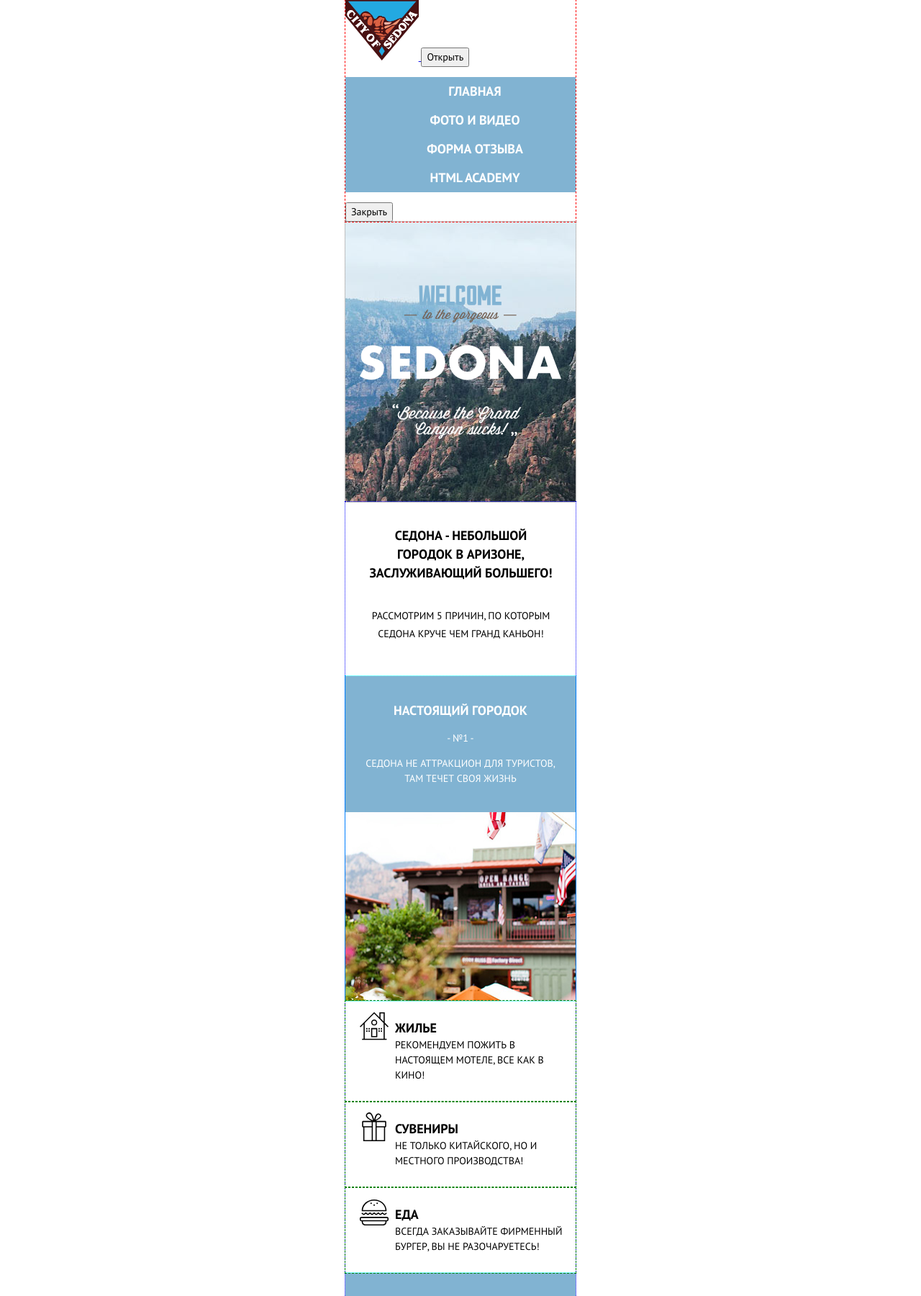
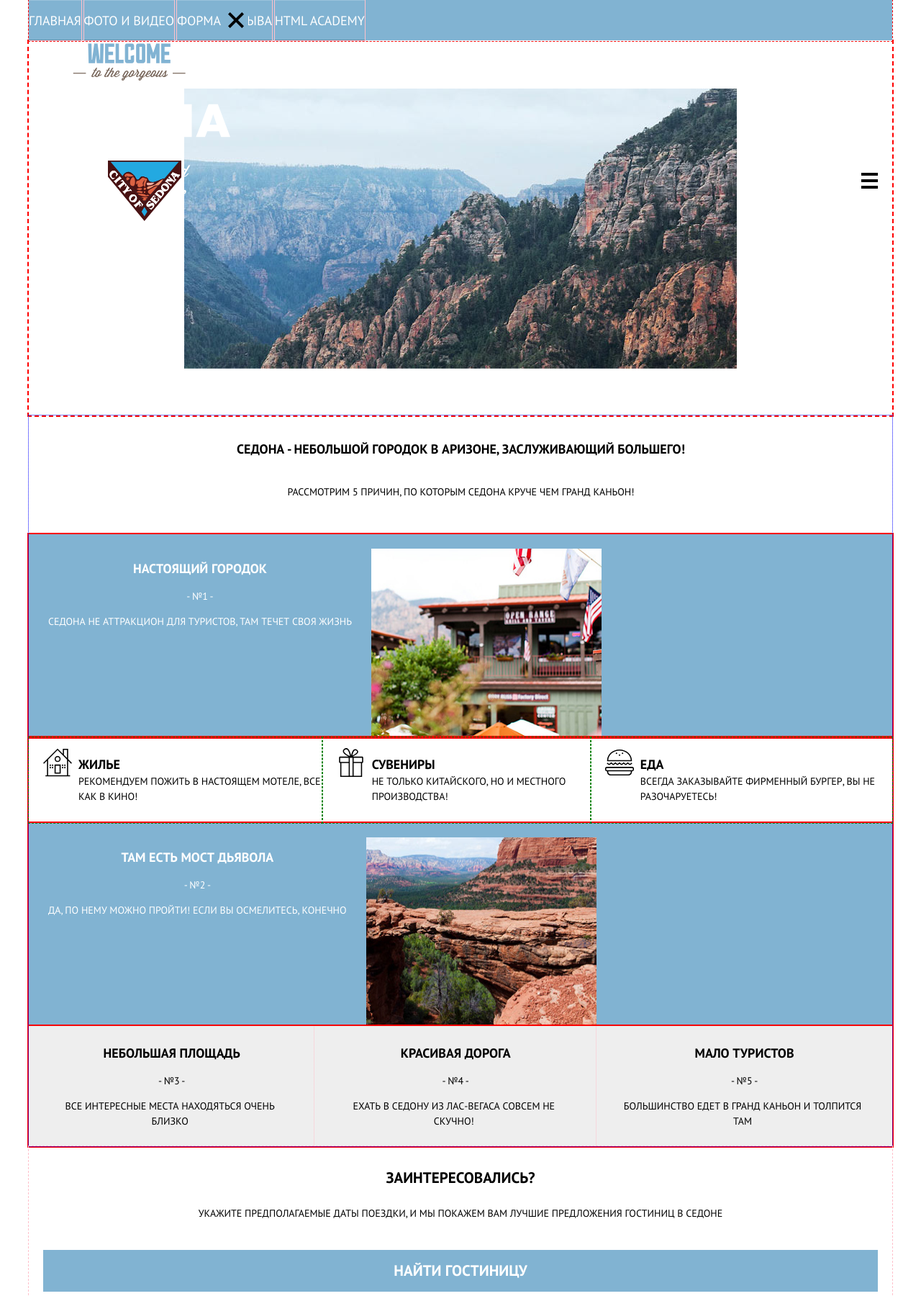
Before and after one commit to mchsherbakov/348269-sedona, a website: page index.html in a window 1280 px wide. Shown: the top 1800 px of the page at 72% size. Drawn offline with nearby package versions, Linux system fonts and the light colour scheme; files that its build step writes are made by us from their sources.

Commit message:
Задание 16

```diff
--- a/index.html
+++ b/index.html
@@ -13,7 +13,7 @@
         <a href="#" class="sedona-logo">
             <img src="img/logo-sedona-mobile.svg" alt="picture-0">
         </a>
-        <button type="button" class="btn-menu">Открыть</button>
+        <button type="button" class="btn-menu btn-menu--menu-icon"><img src="img/icon-menu.svg" alt="icon-menu"></button>
         <nav class="menu">
             <ul class="menu-list">
                 <li class="menu-list__item">
@@ -30,7 +30,7 @@
                 </li>
             </ul>
         </nav>
-        <button type="button" class="btn-menu">Закрыть</button>
+        <button type="button" class="btn-menu btn-menu--close"><img src="img/icon-cross.svg" alt="icon-cross"></button>
     </header>
 
     <section class="intro">
@@ -40,52 +40,60 @@
     </section>
 
     <section class="advantages">
-
+        <div class="advantages-title">
             <h1 class="advantages__title">Седона - небольшой городок в аризоне, заслуживающий большего!</h1>
             <p class="advantages__desc">Рассмотрим 5 причин, по которым седона круче чем гранд каньон!</p>
-
+        </div>
         <div class="advantages-item advantages-item--big">
+            <div class="advantages-item__spec">
                 <h2 class="advantages-item-title">Настоящий городок</h2>
                 <div class="advantages-item__number">- №1 -</div>
                 <p class="advantages-item__desc">Седона не аттракцион для туристов, там течет своя жизнь</p>
+            </div>
             <div class="advantages-item__img advantages-item__img--big"><img src="img/photo-city-mobile@1x.jpg" alt="city-pic" width="320" height="262"></div>
         </div>
 
-        <div class="advantages-item advantage-item--small">
+        <div class="advantages-item">
+              <div class="advantage-item__small">
                   <div class="advantages-item__img "> <img src="img/icon-house.svg" alt="home-pic" width="40" height="40"> </div>
                   <h2 class="advantages-item-title">Жилье</h2>
                   <p class="advantages-item__desc">Рекомендуем пожить в настоящем мотеле, все как в кино!</p>
               </div>
-        <div class="advantages-item advantage-item--small">
+              <div class="advantage-item__small">
                   <div class="advantages-item__img "> <img src="img/icon-gift.svg" alt="gift-pic" width="40" height="40"> </div>
                   <h2 class="advantages-item-title">Сувениры</h2>
                   <p class="advantages-item__desc">Не только китайского, но и местного производства!</p>
               </div>
-        <div class="advantages-item advantage-item--small">
+              <div class="advantage-item__small">
                   <div class="advantages-item__img "> <img src="img/icon-burger.svg" alt="food-pic" width="40" height="40"> </div>
                   <h2 class="advantages-item-title">Еда</h2>
                   <p class="advantages-item__desc">Всегда заказывайте фирменный бургер, вы не разочаруетесь!</p>
               </div>
+        </div>
         <div class="advantages-item advantages-item--big">
+            <div class="advantages-item__spec">
                 <h2 class="advantages-item-title">Там есть мост дьявола</h2>
                 <div class="advantages-item__number">- №2 -</div>
                 <p class="advantages-item__desc">Да, по нему можно пройти! если вы осмелитесь, конечно</p>
+            </div>
             <div class="advantages-item__img advantages-item__img--big"> <img src="img/photo-bridge-mobile@1x.jpg" alt="bridge-pic" width="320" height="262"> </div>
         </div>
-        <div class="advantages-item advantage-item--middle">
+        <div class="advantages-item">
+              <div class="advantage-item__middle">
                   <h2 class="advantages-item-title">Небольшая площадь</h2>
                   <div class="advantages-item__number">- №3 -</div>
                   <p class="advantages-item__desc">Все интересные места находяться очень близко</p>
               </div>
-        <div class="advantages-item advantage-item--middle">
+              <div class="advantage-item__middle">
                   <h2 class="advantages-item-title">Красивая дорога</h2>
                   <div class="advantages-item__number">- №4 -</div>
                   <p class="advantages-item__desc">Ехать в седону из лас-вегаса совсем не скучно!</p>
               </div>
-        <div class="advantages-item advantage-item--middle">
+              <div class="advantage-item__middle">
                   <h2 class="advantages-item-title">Мало туристов</h2>
                   <div class="advantages-item__number">- №5 -</div>
                   <p class="advantages-item__desc">Большинство едет в гранд каньон и толпится там</p>
+              </div>
           </div>
     </section>
     <section class="search-block">
--- a/sass/blocks/advantages.scss
+++ b/sass/blocks/advantages.scss
@@ -22,7 +22,7 @@
     text-align: center;
 }
 .advantages-item {
-    width: 320px;
+    /*width: 320px;*/
 }
 .advantages-item--big {
     padding-top: 20px;
@@ -44,7 +44,7 @@
       color: $secondary-color;
     }
 }
-.advantage-item--middle {
+.advantage-item__middle {
     padding-top: 10px;
     padding-bottom: 10px;
     background: $bg-color-grey;
@@ -56,8 +56,8 @@
       text-align: center;
     }
 }
-.advantage-item--small {
-    width: 251px;
+.advantage-item__small {
+    /*width: 251px;*/
     position: relative;
     padding-top: 25px;
     padding-left: 69px;
@@ -100,3 +100,23 @@
     width: 320px;
     height: 262px;
 }
+@media #{$width-tablet} {
+    .advantages {
+        display: flex;
+        flex-direction: column;
+    }
+    .advantages-item {
+        display: flex;
+        outline: 2px solid red;
+    }
+}
+@media #{$width-desktop} {
+  .advantages {
+      display: flex;
+      flex-direction: column;
+  }
+  .advantages-item {
+      display: flex;
+      outline: 2px solid red;
+  }
+}
--- a/sass/blocks/gallery.scss
+++ b/sass/blocks/gallery.scss
@@ -17,7 +17,7 @@
     margin-right: 24px;
 }
 .foto-sample {
-    height: 415px;
+    /*height: 415px;*/
     padding-top: 24px;
     padding-bottom: 24px;
     padding-left: 20px;
@@ -42,3 +42,39 @@
     line-height: 1.71em;
     font-weight: bold;
 }
+@media #{$width-tablet} {
+    .gallery {
+        display: flex;
+        flex-direction: column;
+        outline: 2px solid green;
+    }
+    .gallery-bottom {
+        display: flex;
+        flex-wrap: wrap;
+        justify-content: center;
+        align-items: center;
+    }
+    .foto-sample {
+        flex-grow: 1;
+        flex-basis: 324px;
+        outline: 1px dotted blue;
+    }
+    .foto-sample:first-of-type {
+        flex-basis: 648px;
+    }
+}
+@media #{$width-desktop} {
+    .gallery {
+        display: flex;
+        flex-direction: column;
+    }
+    .gallery-bottom {
+
+    }
+    .foto-sample {
+
+    }
+    .foto-sample:first-of-type {
+
+    }
+}
--- a/sass/blocks/intro.scss
+++ b/sass/blocks/intro.scss
@@ -5,17 +5,35 @@
     padding-top: 85px;
     background: url("../img/bg-back-mobile@1x.jpg") no-repeat 100% 100%;
     background-position: center;
-    outline: 1px dotted grey;
 }
 .intro__img {
-    width: 280px;
-    height: 220px;
+    width: 100%;  //280px;
+    height: 100%; //220px;
 }
 .intro--small {
-    width: 255px;
     height: 115px;
     padding-top: 63px;
     padding-left: 45px;
     background: url("../img/bg-back-mobile@1x.jpg") no-repeat 100% 100%;
     background-position: bottom;
 }
+@media #{$width-tablet} {
+    .intro {
+        height: 520px;
+        padding: 0;
+        outline: 2px dashed red;
+    }
+    .intro--small {
+        height: 292px;
+        padding: 0;
+    }
+}
+@media #{$width-desktop} {
+    .intro {
+        height: 520px;
+    }
+    .intro--small {
+        height: 292px;
+        padding: 0;
+    }
+}
--- a/sass/blocks/menu.scss
+++ b/sass/blocks/menu.scss
@@ -1,16 +1,53 @@
 .menu {
     background-color: $bg-color-menu;
 }
+.menu-list {
+    margin: 0;
+    padding: 0;
+}
 .menu-list__item {
+    height: 46px;
+    padding-top: 8px;
+    vertical-align: middle;
     font-size: 18px;
     line-height: 2.22em;
-    font-weight: bold;
     text-transform: uppercase;
     text-align: center;
     list-style: none;
-
+    border-top: 1px solid #9ac2db;
+    border-bottom: 1px solid #678fa8;
     a {
-      text-decoration: none;
-      color: $secondary-color;
+        text-decoration: none;
+        color: $secondary-color;
     }
 }
+@media #{$width-tablet} {
+    .menu {
+        background-color: bg-color-main;
+  }
+
+    .menu-list {
+        margin: 0;
+        padding: 0;
+  }
+
+    .menu-list__item {
+        display: inline-block;
+        outline: 1px solid pink;
+  }
+}
+@media #{$width-desktop} {
+    .menu {
+        background-color: bg-color-main;
+  }
+
+    .menu-list {
+        margin: 0;
+        padding: 0;
+}
+
+    .menu-list__item {
+        display: inline-block;
+        outline: 1px solid pink;
+  }
+}
--- a/sass/blocks/page-footer.scss
+++ b/sass/blocks/page-footer.scss
@@ -1,5 +1,5 @@
 .page-footer {
-    width: 150px;
+    /*width: 150px;*/
     padding-top: 40px;
     padding-left: 85px;
     padding-right: 85px;
@@ -54,3 +54,13 @@
     vertical-align: middle;
 
 }
+@media #{$width-tablet} {
+    .page-footer {
+        display: flex;
+    }
+}
+@media #{$width-desktop} {
+    .page-footer {
+        display: flex;
+    }
+}
--- a/sass/blocks/page-header.scss
+++ b/sass/blocks/page-header.scss
@@ -1,4 +1,37 @@
 .page-header {
+    position: relative;
+    height: 279px;
     background-color: $bg-color-main;
     outline: 1px dashed red;
+  }
+.sedona-logo {
+    position: absolute;
+    top: 223px;
+    left: 110px;
 }
+.btn-menu--close {
+    position: absolute;
+    top: 16px;
+    left: 271px;
+    background-color: $bg-color-menu;
+    border: none;
+}
+.btn-menu--menu-icon {
+    position: absolute;
+    top: 239px;
+    right: 14px;
+    background-color: $bg-color-main;
+    border: none;
+}
+@media #{$width-tablet} {
+    .page-header {
+        height: 55px;
+        background-color: $bg-color-main;
+  }
+}
+
+@media #{$width-desktop} {
+    .page-header {
+        height: 57px;
+  }
+}
--- a/sass/blocks/search-block.scss
+++ b/sass/blocks/search-block.scss
@@ -1,5 +1,5 @@
 .search-block {
-    width: 280px;
+    /*width: 280px;*/
     padding: 10px 20px 49px 20px;
     outline: 1px dashed pink;
 }
@@ -19,7 +19,7 @@
 }
 .search-block__btn {
     display: block;
-    width: 190px;
+    /*width: 190px;*/
     padding: 16px 45px;
     font-size: 21px;
     line-height: 1.23em;
--- a/sass/blocks/success-popup.scss
+++ b/sass/blocks/success-popup.scss
@@ -1,5 +1,5 @@
 .success-popup {
-    width: 280px;
+    /*width: 280px;*/
     height: 325px;
     padding-top: 32px;
     padding-left: 20px;
--- a/sass/mixins.scss
+++ b/sass/mixins.scss
@@ -1,5 +1,13 @@
 .container {
     width: 320px;
-    padding: 0 20px;
+    /*padding: 0 20px;*/
     margin: 0 auto;
+
+    @media #{$width-tablet} {
+      width: 768px;
+    }
+
+    @media #{$width-desktop} {
+      width: 1200px;
+    }
 }
--- a/sass/variables.scss
+++ b/sass/variables.scss
@@ -3,4 +3,6 @@ $bg-color-main:        #ffffff;
 $bg-color-menu:        #81b3d2;
 $bg-color-grey:        #eeeeee;
 
-// Font colors
+// Screen width
+$width-tablet: "(min-width: 768px)";
+$width-desktop: "(min-width: 1200px)";
```
Also changed, not shown: form.html (+3 -3 lines), photo.html (+7 -4 lines). Lines whose indentation alone changed are shown as unchanged.
